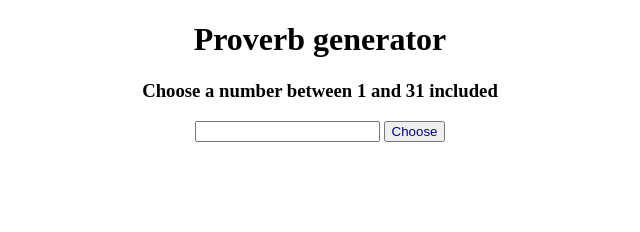
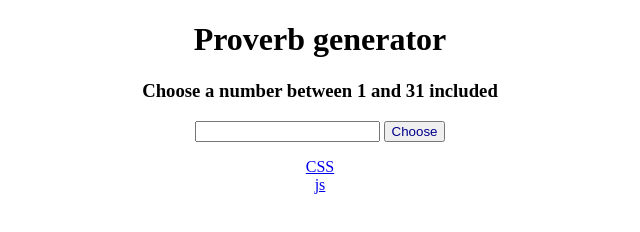
Before and after one commit to Eyfeline/Assignment2, a website: page public/index.html in a window 1280 px wide. Shown: the full height of the page, 320-960 px from the left. Drawn offline with Linux system fonts and the light colour scheme.

Commit message:
Added links to two other static pages

```diff
--- a/public/index.html
+++ b/public/index.html
@@ -14,4 +14,8 @@
         <button id="btn" onclick="getProverb()">Choose</button>
         <p id="para"></p>
     </body>
+    <footer>
+        <a href="http://localhost:3000/style.css">CSS</a><br>
+        <a href="http://localhost:3000/index.js">js</a>
+    </footer>
 </html>
```
